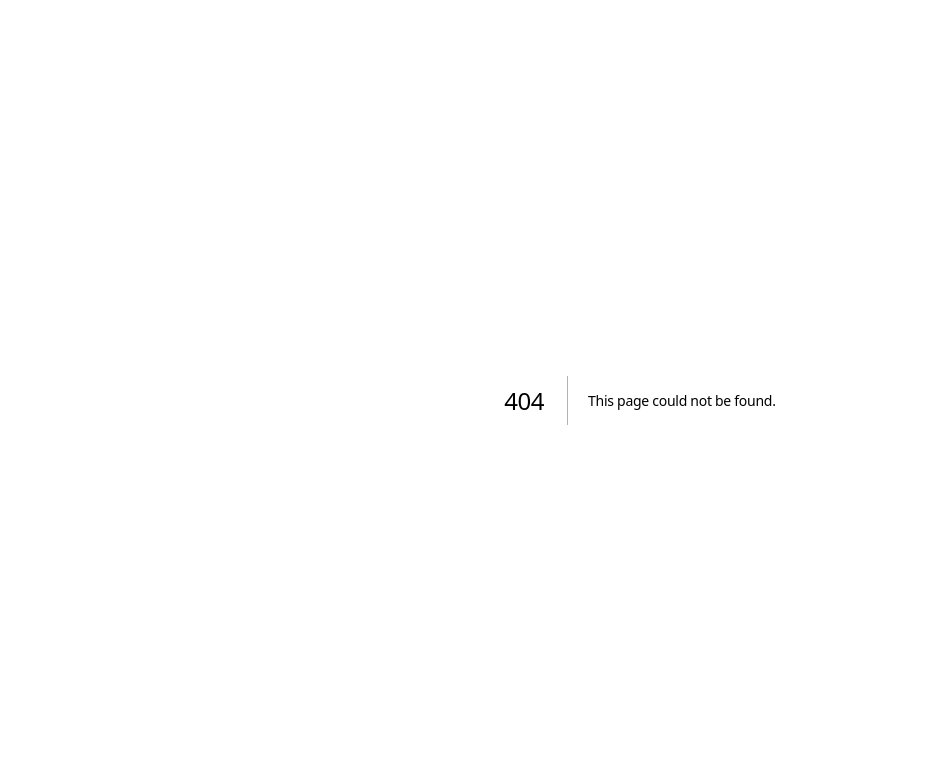
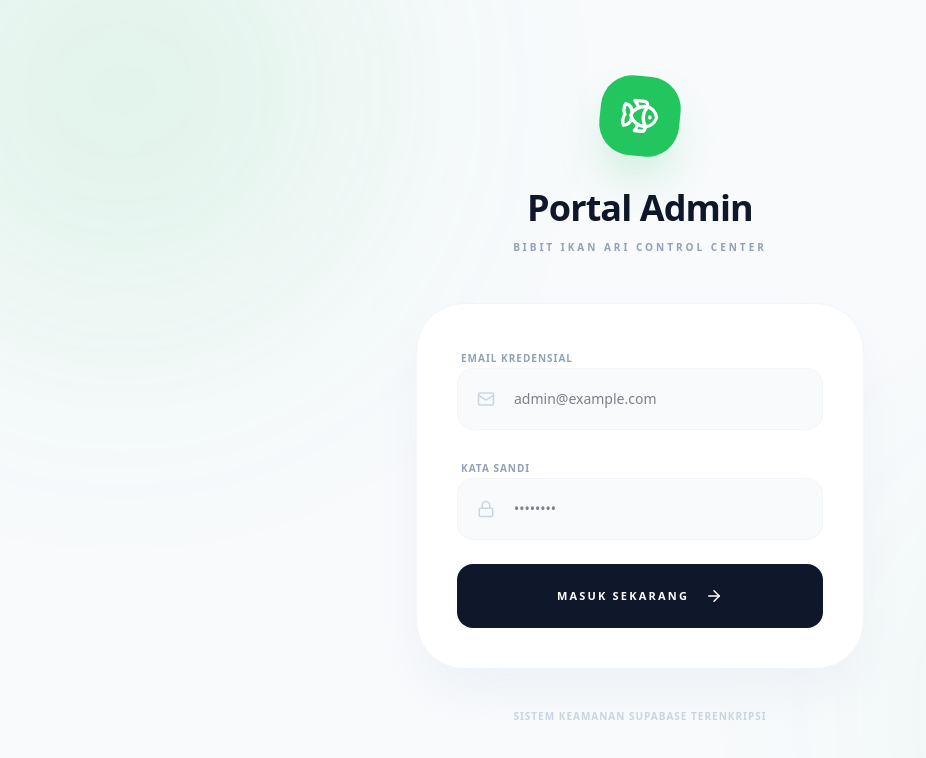
Before and after one commit to abdodyssey/lele-web, a Next.js app: page /admin/login in a window 1280 px wide. Before the commit this address had no page. Shown: the top 758 px of the page, without its empty margins (0-926 px from the left). Built offline with nearby package versions, Linux system fonts and the light colour scheme; no server answers.

Commit message:
style: hide admin sidebar/header on login page

```diff
--- a/app/admin/layout.tsx
+++ b/app/admin/layout.tsx
@@ -9,12 +9,15 @@ import {
   Menu,
   X,
   User,
-  ExternalLink
+  ExternalLink,
+  Loader2
 } from "lucide-react";
 import Link from "next/link";
-import { usePathname } from "next/navigation";
+import { usePathname, useRouter } from "next/navigation";
 import { motion, AnimatePresence } from "framer-motion";
-import { Toaster } from "sonner";
+import { Toaster, toast } from "sonner";
+import { supabase } from "@/lib/supabase";
+import { useEffect } from "react";
 
 export default function AdminLayout({
   children,
@@ -23,14 +26,82 @@ export default function AdminLayout({
 }) {
   const [isMobileMenuOpen, setIsMobileMenuOpen] = useState(false);
   const pathname = usePathname();
+  const router = useRouter();
+
+  // Simple Protect Auth
+  useEffect(() => {
+    const checkUser = async () => {
+      const { data: { session } } = await supabase.auth.getSession();
+      if (!session && pathname !== "/admin/login") {
+        router.push("/admin/login");
+      }
+    };
+    checkUser();
+  }, [pathname, router]);
+
+  const handleLogout = async () => {
+    setIsMobileMenuOpen(false);
+    toast.loading("Memproses keluar...");
+    const { error } = await supabase.auth.signOut();
+    if (error) {
+      toast.error("Gagal Logout");
+    } else {
+      toast.success("Berhasil Logout!");
+      router.push("/admin/login");
+    }
+  };
+
+  const [session, setSession] = useState<any>(null);
+  const [loading, setLoading] = useState(true);
+
+  useEffect(() => {
+    supabase.auth.getSession().then(({ data: { session } }) => {
+      setSession(session);
+      setLoading(false);
+      if (!session && pathname !== "/admin/login") {
+        router.push("/admin/login");
+      }
+    });
+
+    const {
+      data: { subscription },
+    } = supabase.auth.onAuthStateChange((_event, session) => {
+      setSession(session);
+    });
+
+    return () => subscription.unsubscribe();
+  }, [pathname, router]);
+
+  if (loading) {
+    return (
+      <div className="min-h-screen bg-slate-50 flex items-center justify-center">
+        <Loader2 className="animate-spin text-[#22c55e]" size={40} />
+      </div>
+    );
+  }
+
+  // No layout frame for login
+  if (pathname === "/admin/login") {
+    return (
+      <div className="min-h-screen bg-slate-50 font-body">
+        {children}
+        <Toaster position="top-right" richColors />
+      </div>
+    );
+  }
+
+  // Redirect to login if NOT authenticated (extra safety)
+  if (!session) {
+     return null;
+  }
 
   return (
-    <div className="min-h-screen bg-slate-50 flex font-body text-slate-900 overflow-x-hidden">
+    <div className="min-h-screen bg-slate-50 flex font-body text-slate-900 overflow-x-hidden animate-in fade-in duration-500">
       {/* Sidebar Desktop */}
       <aside className="w-72 bg-[#020617] text-white p-8 hidden lg:flex flex-col border-r border-white/5 relative overflow-hidden">
         {/* Subtle Glows */}
         <div className="absolute top-[-10%] right-[-20%] w-64 h-64 bg-[#22c55e]/10 blur-[100px] rounded-full pointer-events-none" />
-        <SidebarContent pathname={pathname} />
+        <SidebarContent pathname={pathname} onLogout={handleLogout} />
       </aside>
 
       {/* Sidebar Mobile Overlay */}
@@ -57,7 +128,7 @@ export default function AdminLayout({
                   <X size={20} />
                 </button>
               </div>
-              <SidebarContent pathname={pathname} onItemClick={() => setIsMobileMenuOpen(false)} />
+              <SidebarContent pathname={pathname} onLogout={handleLogout} onItemClick={() => setIsMobileMenuOpen(false)} />
             </motion.aside>
           </>
         )}
@@ -106,7 +177,7 @@ export default function AdminLayout({
   );
 }
 
-function SidebarContent({ pathname, onItemClick }: { pathname: string; onItemClick?: () => void }) {
+function SidebarContent({ pathname, onLogout, onItemClick }: { pathname: string; onLogout?: () => void; onItemClick?: () => void }) {
   return (
     <>
       <div className="flex items-center gap-4 mb-16 px-2 relative z-10">
@@ -150,7 +221,10 @@ function SidebarContent({ pathname, onItemClick }: { pathname: string; onItemCli
           label="Lihat Situs"
           onClick={onItemClick}
         />
-        <button className="flex items-center gap-4 w-full px-5 py-4 rounded-2xl text-white/40 hover:text-white hover:bg-white/5 transition-all text-[11px] font-black uppercase tracking-[0.15em] mt-4">
+        <button
+          onClick={onLogout}
+          className="flex items-center gap-4 w-full px-5 py-4 rounded-2xl text-white/40 hover:text-white hover:bg-white/5 transition-all text-[11px] font-black uppercase tracking-[0.15em] mt-4"
+        >
           <LogOut size={18} />
           Log Out
         </button>
--- /dev/null
+++ b/app/admin/login/page.tsx
@@ -0,0 +1,109 @@
+"use client";
+
+import React, { useState } from "react";
+import { supabase } from "@/lib/supabase";
+import { useRouter } from "next/navigation";
+import { Fish, Lock, Mail, Loader2, ArrowRight } from "lucide-react";
+import { toast } from "sonner";
+
+export default function LoginPage() {
+  const [email, setEmail] = useState("");
+  const [password, setPassword] = useState("");
+  const [isLoading, setIsLoading] = useState(false);
+  const router = useRouter();
+
+  const handleLogin = async (e: React.FormEvent) => {
+    e.preventDefault();
+    setIsLoading(true);
+
+    try {
+      const { error } = await supabase.auth.signInWithPassword({
+        email,
+        password,
+      });
+
+      if (error) throw error;
+
+      toast.success("Login Berhasil!");
+      router.push("/admin");
+    } catch (error: any) {
+      toast.error(error.message || "Gagal login. Cek kredensial Anda.");
+    } finally {
+      setIsLoading(false);
+    }
+  };
+
+  return (
+    <div className="min-h-screen bg-slate-50 flex items-center justify-center p-6 relative overflow-hidden font-body">
+      {/* Decorative Glows */}
+      <div className="absolute top-[-20%] left-[-10%] w-[500px] h-[500px] bg-[#22c55e]/10 blur-[120px] rounded-full pointer-events-none" />
+      <div className="absolute bottom-[-20%] right-[-10%] w-[500px] h-[500px] bg-[#22c55e]/5 blur-[120px] rounded-full pointer-events-none" />
+
+      <div className="w-full max-w-md relative z-10">
+        {/* Logo Section */}
+        <div className="text-center mb-12">
+            <div className="inline-flex items-center justify-center w-20 h-20 bg-[#22c55e] text-white rounded-[2rem] shadow-2xl shadow-[#22c55e]/30 rotate-6 mb-8">
+                <Fish size={40} />
+            </div>
+            <h1 className="text-4xl font-display font-black text-[#0f172a] tracking-tight">Portal Admin</h1>
+            <p className="text-[10px] font-black uppercase text-slate-400 tracking-[0.3em] mt-3">Bibit Ikan Ari Control Center</p>
+        </div>
+
+        {/* Login Card */}
+        <div className="bg-white p-10 rounded-[3rem] shadow-2xl shadow-slate-200/60 border border-slate-100">
+          <form onSubmit={handleLogin} className="space-y-6">
+            <div className="space-y-2">
+              <label className="text-[10px] font-black text-slate-400 uppercase tracking-widest px-1">Email Kredensial</label>
+              <div className="relative group">
+                <Mail className="absolute left-5 top-1/2 -translate-y-1/2 text-slate-300 group-focus-within:text-[#22c55e] transition-colors" size={18} />
+                <input
+                  type="email"
+                  required
+                  placeholder="admin@example.com"
+                  value={email}
+                  onChange={(e) => setEmail(e.target.value)}
+                  className="w-full pl-14 pr-6 py-5 bg-slate-50 border border-slate-100 rounded-2xl text-sm font-medium focus:outline-none focus:ring-4 focus:ring-[#22c55e]/10 focus:border-[#22c55e]/30 transition-all outline-none"
+                />
+              </div>
+            </div>
+
+            <div className="space-y-2">
+               <label className="text-[10px] font-black text-slate-400 uppercase tracking-widest px-1">Kata Sandi</label>
+              <div className="relative group">
+                <Lock className="absolute left-5 top-1/2 -translate-y-1/2 text-slate-300 group-focus-within:text-[#22c55e] transition-colors" size={18} />
+                <input
+                  type="password"
+                  required
+                  placeholder="••••••••"
+                  value={password}
+                  onChange={(e) => setPassword(e.target.value)}
+                  className="w-full pl-14 pr-6 py-5 bg-slate-50 border border-slate-100 rounded-2xl text-sm font-medium focus:outline-none focus:ring-4 focus:ring-[#22c55e]/10 focus:border-[#22c55e]/30 transition-all outline-none"
+                />
+              </div>
+            </div>
+
+            <button
+              type="submit"
+              disabled={isLoading}
+              className="w-full h-16 bg-[#0f172a] hover:bg-[#020617] text-white rounded-2xl text-[11px] font-black uppercase tracking-[0.2em] transition-all flex items-center justify-center gap-4 group relative overflow-hidden active:scale-95 disabled:opacity-70"
+            >
+              <div className="absolute inset-0 bg-gradient-to-r from-transparent via-white/5 to-transparent -translate-x-full group-hover:translate-x-full transition-transform duration-1000" />
+              {isLoading ? (
+                <Loader2 className="animate-spin" size={20} />
+              ) : (
+                <>
+                  Masuk Sekarang
+                  <ArrowRight size={18} className="transition-transform group-hover:translate-x-1" />
+                </>
+              )}
+            </button>
+          </form>
+        </div>
+
+        <p className="text-center mt-10 text-[10px] font-black text-slate-300 uppercase tracking-widest">
+            Sistem Keamanan Supabase Terenkripsi
+        </p>
+      </div>
+    </div>
+  );
+}
```
